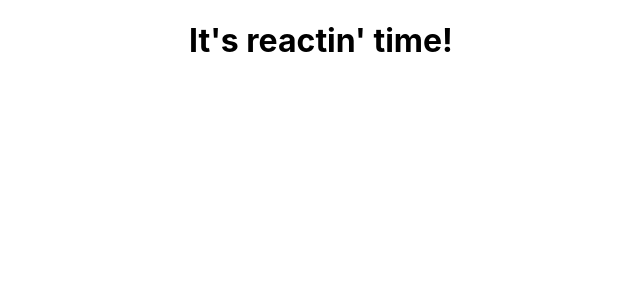
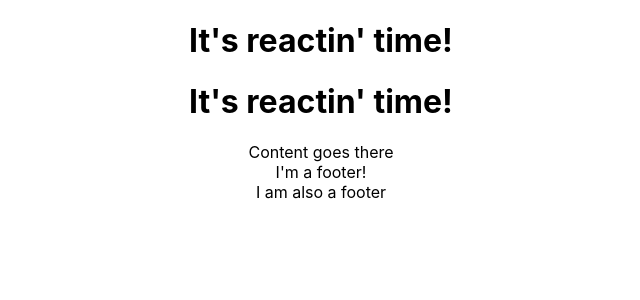
Before and after one commit to JHarry444/July-Enable-2-React, a React (Create React App) app: page / in a window 1280 px wide. Shown: the top 300 px of the page, without its empty margins (319-959 px from the left). Built offline with nearby package versions, Linux system fonts and the light colour scheme.

Commit message:
added component example

```diff
--- a/src/App.js
+++ b/src/App.js
@@ -1,10 +1,20 @@
 import logo from './logo.svg';
 import './App.css';
+import Footer from './Footer';
 
 function App() {
+
+  const header = <h1>It's reactin' time!</h1>;
+
+  const headFunc = () => <h1>It's reactin' time!</h1>;
   return (
     <div className="App">
-      <h1>It's reactin' time!</h1>
+      {header}
+      {headFunc()}
+      <main>
+        Content goes there
+      </main>
+      <Footer/>
     </div>
   );
 }
--- /dev/null
+++ b/src/Footer.jsx
@@ -0,0 +1,10 @@
+const Footer = () => {
+return (
+    <>
+        <footer>I'm a footer!</footer>
+        <footer>I am also a footer</footer>
+    </>
+);
+}
+
+export default Footer;
```
